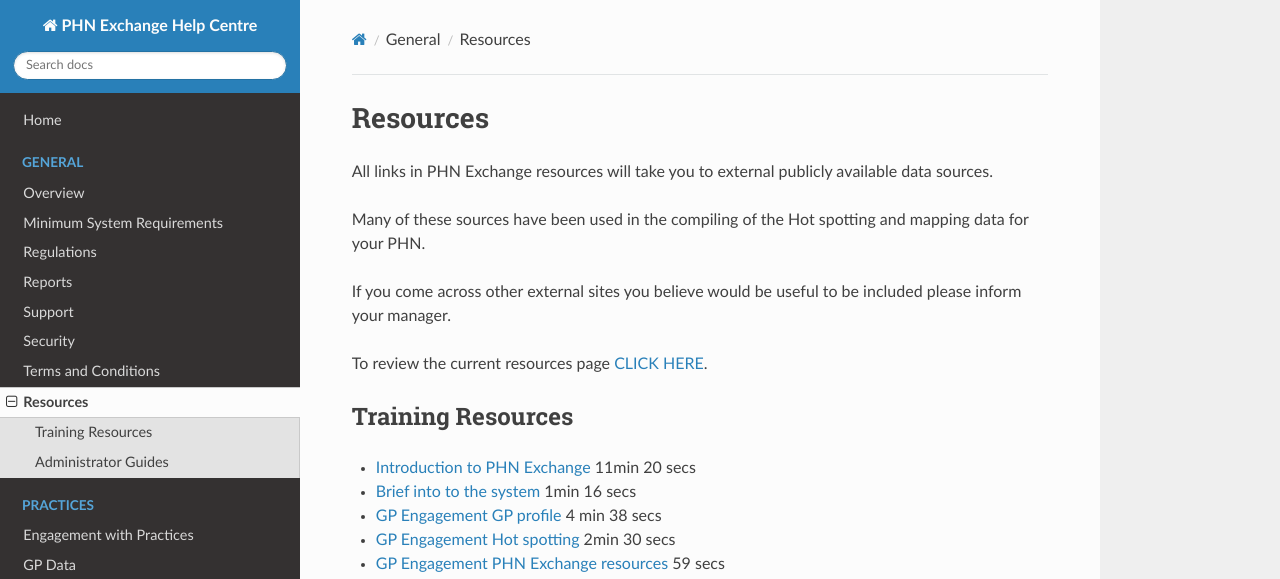
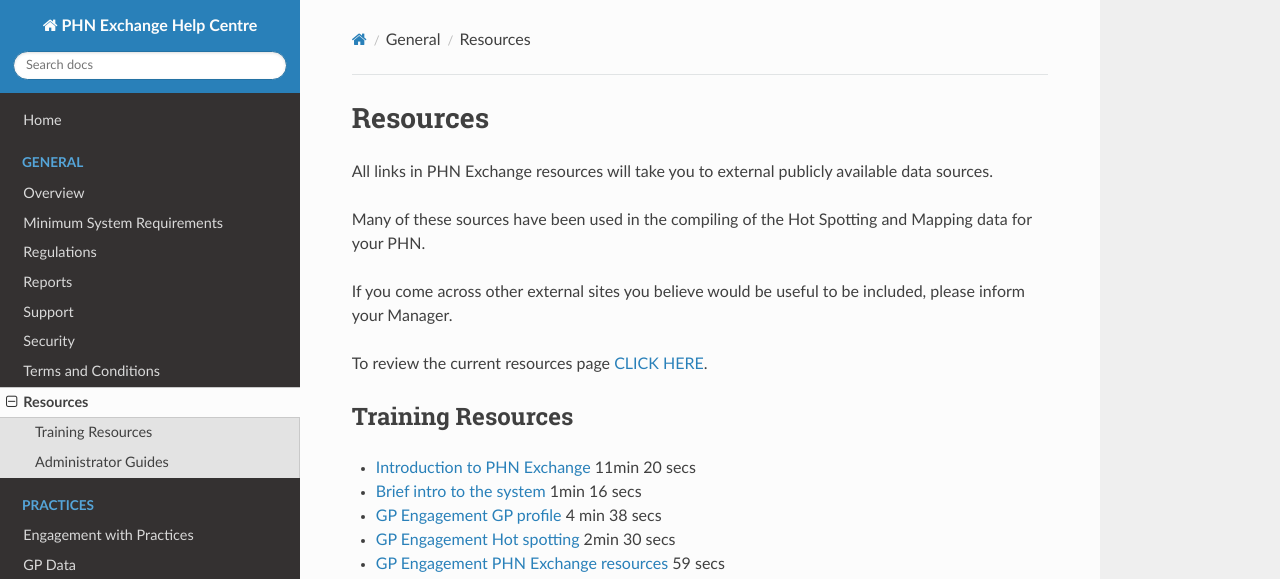
Before and after one commit to MurrayPHN/phn-exchange-docs, an MkDocs documentation site: the page built from docs/general/resources.md, in a window 1280 px wide and 1121 px high. Shown: the top 579 px of the window. Built offline with MkDocs 1.6.1, drawn with Linux system fonts in a browser that asks for light colours; nearby versions of some CDN libraries.

Commit message:
Spelling & punctuation.

```diff
--- a/docs/general/resources.md
+++ b/docs/general/resources.md
@@ -2,16 +2,16 @@
 
 All links in PHN Exchange resources will take you to external publicly available data sources.
 
-Many of these sources have been used in the compiling of the Hot spotting and mapping data for your PHN.
+Many of these sources have been used in the compiling of the Hot Spotting and Mapping data for your PHN.
 
-If you come across other external sites you believe would be useful to be included please inform your manager.
+If you come across other external sites you believe would be useful to be included, please inform your Manager.
 
 To review the current resources page [CLICK HERE](https://www.phnexchange.com.au/resources.php).
 
 ## Training Resources
 
 - [Introduction to PHN Exchange](https://youtu.be/uHfd5ScNO2c) 11min 20 secs
-- [Brief into to the system](https://youtu.be/8t4rDUEc3Jg) 1min 16 secs
+- [Brief intro to the system](https://youtu.be/8t4rDUEc3Jg) 1min 16 secs
 - [GP Engagement GP profile](https://youtu.be/P8YCFshdRaY) 4 min 38 secs
 - [GP Engagement Hot spotting](https://youtu.be/Cd9cfggO4zE) 2min 30 secs
 - [GP Engagement PHN Exchange resources](https://youtu.be/RiHFNH5BCrk) 59 secs
```
